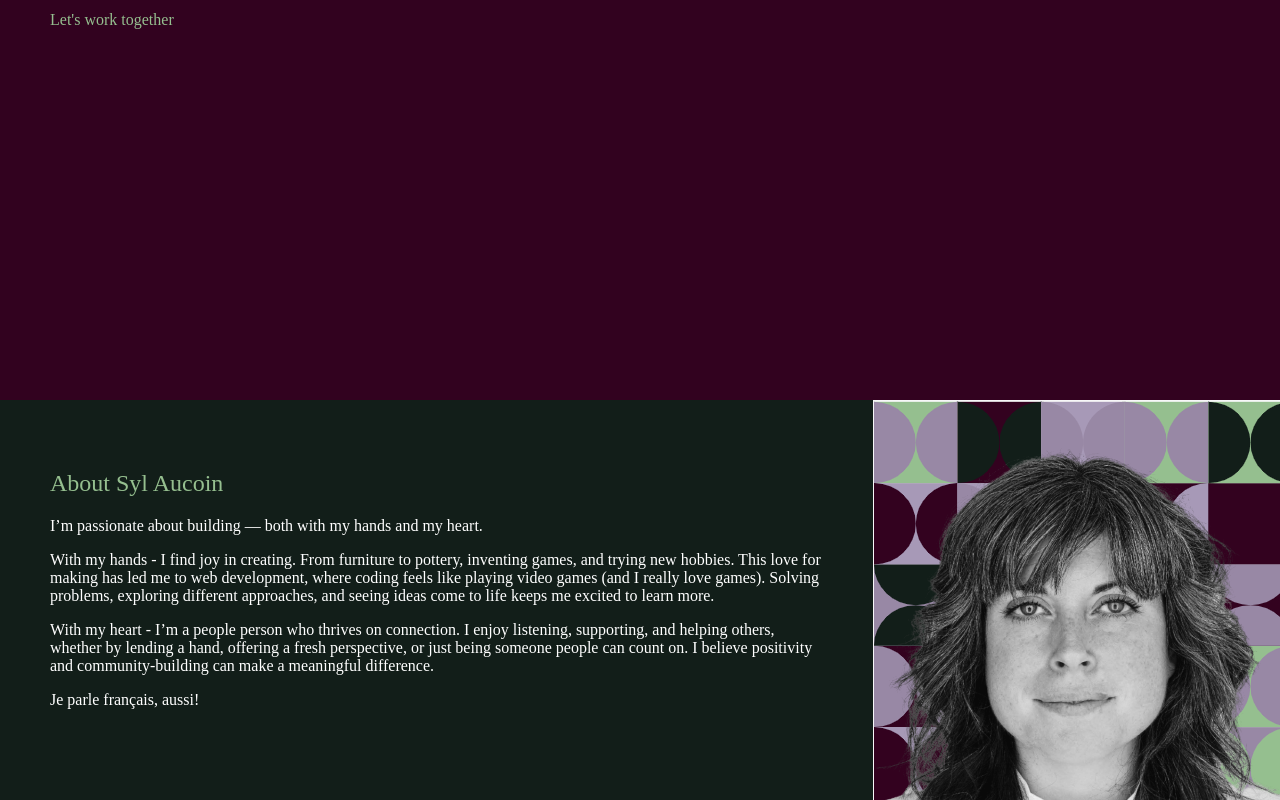
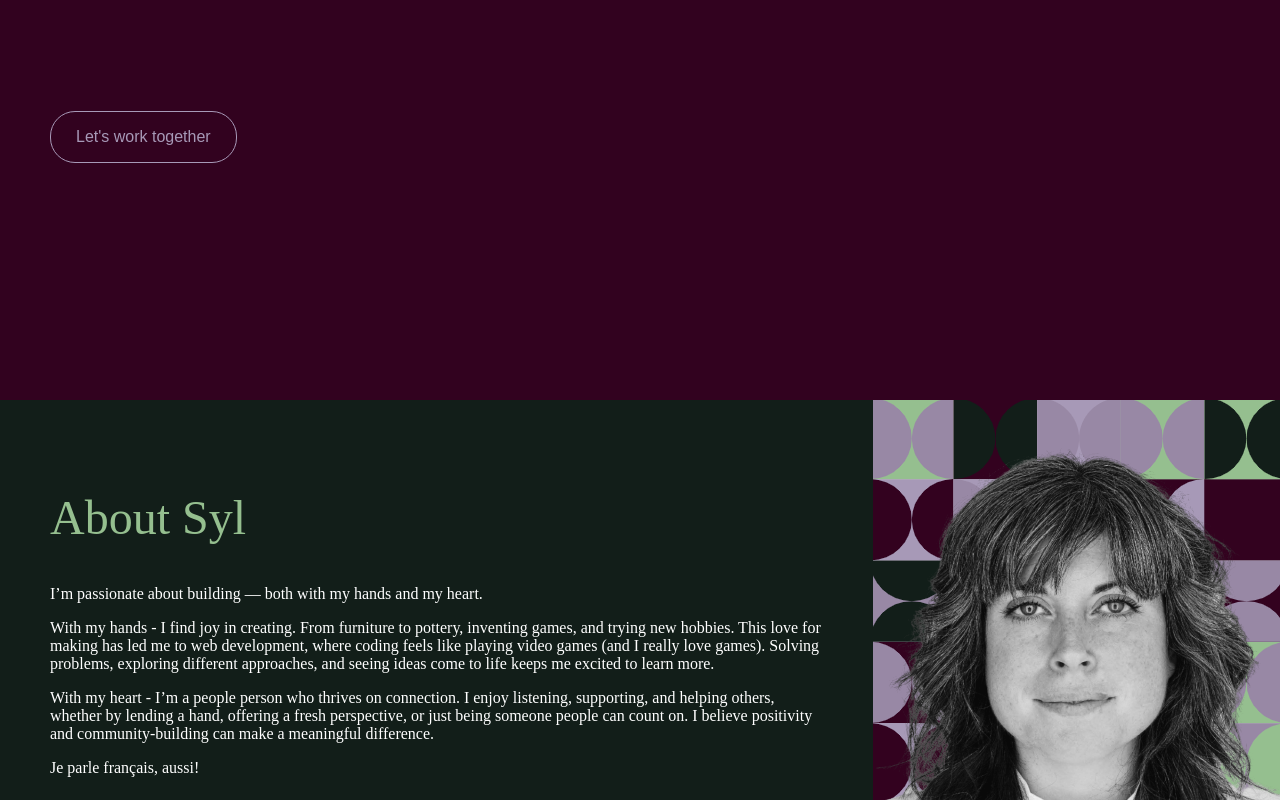
Before and after one commit to therealsylaucoin/portfolio-2025, a React (Vite) app: page / in a window 1280 px wide. Shown: the part 180-980 px from the top of the page. Built offline with nearby package versions, Linux system fonts and the light colour scheme; a web font is replaced by a local one.

Commit message:
wrap up styling

```diff
--- a/public/locales/en/translation.json
+++ b/public/locales/en/translation.json
@@ -2,7 +2,7 @@
     "heading": "Hi, I'm Syl Aucoin,",
     "subheading": "and I'm a Web Developer.",
     "headerLink": "Let's work together",
-    "aboutHeading": "About Syl Aucoin",
+    "aboutHeading": "About Syl",
     "about": [
         {
             "copy": "I’m passionate about building — both with my hands and my heart.",
@@ -89,7 +89,7 @@
         "Firebase",
         "Accessibility"
     ],
-    "skillsStylingHeading": "Styling & Design",
+    "skillsStylingHeading": "Styling",
     "skillsStylingList": [
         "CSS",
         "SASS",
@@ -137,5 +137,5 @@
             "href": "https://www.instagram.com/sylaucoin"
         }
     ],
-    "getInTouch": "I'd love to connect!"
+    "getInTouch": "Let's connect!"
 }
--- a/public/locales/fr/translation.json
+++ b/public/locales/fr/translation.json
@@ -2,7 +2,7 @@
     "heading": "Bonjour, j'suis Syl Aucoin,",
     "subheading": "et j'suis développeur web.",
     "headerLink": "Travaillons ensemble",
-    "aboutHeading": "A propos de Syl Aucoin",
+    "aboutHeading": "A propos de Syl",
     "about": [
         {
             "copy": "La création me passionne, à la fois avec mes mains et mon cœur.",
@@ -89,7 +89,7 @@
         "Firebase",
         "Accessibilité"
     ],
-    "skillsStylingHeading": "Style & Design",
+    "skillsStylingHeading": "Style",
     "skillsStylingList": [
         "CSS",
         "SASS",
--- a/src/components/about/aboutSection.tsx
+++ b/src/components/about/aboutSection.tsx
@@ -2,21 +2,32 @@ import { useTranslation } from "react-i18next";
 import DynamicText from "../shared/dynamicText";
 import { AboutProps } from "./types";
 import styled from "styled-components";
-import { theme } from "../../styles/theme";
+import { theme, device } from "../../styles/theme";
 
 const Wrapper = styled.section`
   display: flex;
   justify-content: space-between;
   background-color: ${theme.colors.hunter};
   padding: 0;
+  flex-direction: column;
+
+  @media ${device.tablet} {
+    flex-direction: row;
+  }
 `;
 
 const TextContainer = styled.div`
-  padding: 50px;
+  padding: 20px;
+
+  @media ${device.tablet} {
+    padding: 50px;
+  }
 `;
 
 const ImageContainer = styled.div`
   background-image: url("src/assets/headshotBg.png");
+  display: flex;
+  justify-content: center;
 `
 
 const AboutSection = () => {
@@ -27,7 +38,7 @@ const AboutSection = () => {
   return (
     <Wrapper>
       <TextContainer>
-        <DynamicText type="h2" t="aboutHeading" color={theme.colors.green}/>
+        <DynamicText type="h2" t="aboutHeading" color={theme.colors.green} size={theme.fonts.l}/>
         {about.map(({type, copy}, index) => (
           <DynamicText key={index} type={type} t={copy}/>
         ))}
--- a/src/components/footer/footer.tsx
+++ b/src/components/footer/footer.tsx
@@ -2,11 +2,6 @@ import { useTranslation } from "react-i18next";
 import DynamicLink from "../shared/dynamicLink";
 import DynamicText from "../shared/dynamicText";
 import { SocialProps } from "./types";
-import styled from "styled-components";
-
-const ListItem = styled.li`
-    text-align: right;
-`
 
 const Footer = () => {
     const { t, ready } = useTranslation();
@@ -14,13 +9,13 @@ const Footer = () => {
     const socials = t("socials", { returnObjects: true }) as SocialProps[];
 
     return (
-        <footer>
+        <footer id="footer">
             <DynamicText t="getInTouch" size="3rem"/>
             <ul>
             {socials.map(({name, href, ariaLabel}) => (
-                <ListItem key={name}>
+                <li key={name}>
                     <DynamicLink t={name} href={href} ariaLabel={ariaLabel}/>
-                </ListItem>
+                </li>
             ))}
             </ul>
         </footer>
--- a/src/components/header/header.tsx
+++ b/src/components/header/header.tsx
@@ -1,15 +1,29 @@
 import LocaleSwitcher from "../../i18n/LocaleSwitcher";
 import DynamicText from "../shared/dynamicText";
-import DynamicLink from "../shared/dynamicLink";
 import styled from "styled-components";
-import { theme } from "../../styles/theme";
+import { theme, device } from "../../styles/theme";
 
 const Wrapper = styled.header`
   display: flex;
   justify-content: space-between;
   align-items: flex-start;
   min-height: 60vh;
+  flex-direction: column-reverse;
+
+  @media ${device.tablet} {
+    flex-direction: row;
+  }
 `;
+
+const StyledButton = styled.button`
+  border: 1px solid ${theme.colors.mauve};
+  color: ${theme.colors.mauve};
+  background-color: transparent;
+  border-radius: 25px;
+  padding: 0 25px;
+  cursor: pointer;
+  margin-top: 100px;
+`
 
 const Header = () => {
   return (
@@ -17,7 +31,14 @@ const Header = () => {
       <div>
         <DynamicText type="h1" t="heading" size={theme.fonts.xl}/>
         <DynamicText type="h2" t="subheading" color={theme.colors.mauve} fontWeight="lighter"/>
-        <DynamicLink t="headerLink" href="/" ariaLabel=""/>
+        <StyledButton onClick={() => {
+          const element = document.getElementById('footer');
+          element?.scrollIntoView({
+            behavior: 'smooth'
+          });
+        }}>
+          <DynamicText t="headerLink" size={theme.fonts.base}/>
+        </StyledButton>
       </div>
       <LocaleSwitcher/>
     </Wrapper>
--- a/src/components/projects/project.tsx
+++ b/src/components/projects/project.tsx
@@ -3,16 +3,24 @@ import DynamicLink from "../shared/dynamicLink";
 import DynamicText from "../shared/dynamicText";
 import { ProjectProps } from "./types";
 import styled from "styled-components";
-import { theme } from "../../styles/theme";
+import { theme, device } from "../../styles/theme";
 
 const Wrapper = styled.li`
   background-color: rgba(0, 0, 0, .25);
-  width: 25%;
+  width: 100%;
   display: flex;
   flex-direction: column;
   justify-content: space-between;
   padding: 15px;
-  border-radius: 10px;
+  border-radius: 20px;
+
+  @media ${device.tablet} {
+    width: 40%;
+  }
+
+  @media ${device.laptop} {
+    width: 25%;
+  }
 `;
 
 const ImageContainer = styled.div`
@@ -34,12 +42,18 @@ const Project = ({ project }: ProjectProps) => {
       <div>
         <DynamicText t={title} color={theme.colors.green} size={theme.fonts.md}/>
         <DynamicText t={description} />
-        <DynamicLink href={liveUrl} t="projectsLiveLink" ariaLabel="projectsLiveAria"/>
+        <p>
+          <DynamicLink href={liveUrl} t="projectsLiveLink" ariaLabel="projectsLiveAria"/>
+        </p>
         {githubUrl && (
-          <DynamicLink href={githubUrl} t="projectsGithubLink"  ariaLabel="projectsGithubAria"/>
+          <p>
+            <DynamicLink href={githubUrl} t="projectsGithubLink"  ariaLabel="projectsGithubAria"/>
+          </p>
         )}
         {demoUrl && (
-          <DynamicLink href={demoUrl} t="projectsDemoLink" ariaLabel="projectsDemoAria"/>
+          <p>
+            <DynamicLink href={demoUrl} t="projectsDemoLink" ariaLabel="projectsDemoAria"/>
+          </p>
         )}
       </div>
       <ImageContainer>
--- a/src/components/shared/dynamicLink.tsx
+++ b/src/components/shared/dynamicLink.tsx
@@ -5,7 +5,7 @@ export const DynamicLink = ({ t, href, ariaLabel }: DynamicLinkProps) => {
   const { t: translate } = useTranslation();
 
   return <a href={href} aria-label={ariaLabel}>
-    <p>{translate(t)}</p>
+    <span>{translate(t)}</span>
   </a>;
 };
 
--- a/src/components/skills/skillsSection.tsx
+++ b/src/components/skills/skillsSection.tsx
@@ -1,7 +1,7 @@
 import { useTranslation } from "react-i18next";
 import DynamicText from "../shared/dynamicText";
 import styled from "styled-components";
-import { theme } from "../../styles/theme";
+import { theme, device } from "../../styles/theme";
 
 const SkillTypeWrapper = styled.div`
   display: flex;
@@ -10,16 +10,25 @@ const SkillTypeWrapper = styled.div`
 `;
 
 const GridWrapper = styled.div`
+  display: flex;
+  flex-direction: column;
+
+  @media ${device.tablet} {
     display: grid;
     grid-template-columns: 2fr 1fr;
     grid-template-rows: 1fr;
     grid-column-gap: 5rem;
+  }
 `
 const Div1 = styled.div`
+  @media ${device.tablet} {
     grid-area: 1 / 1 / 2 / 2;
+  }
 `
 const Div2 = styled.div`
+  @media ${device.tablet} {
     grid-area: 1 / 2 / 2 / 3;
+  }
 `
 
 const SkillsSection = () => {
--- a/src/i18n/LocaleSwitcher.tsx
+++ b/src/i18n/LocaleSwitcher.tsx
@@ -7,6 +7,7 @@ const LocaleSwitcherWrapper = styled.div`
   display: flex;
   gap: 0.5rem;
   align-items: center;
+  margin-bottom: 50px;
 `;
 
 const LanguageButton = styled.button<LanguageButtonProps>`
--- a/src/styles/global.ts
+++ b/src/styles/global.ts
@@ -1,4 +1,5 @@
 import { createGlobalStyle } from 'styled-components';
+import { device } from './theme';
 
 export const GlobalStyles = createGlobalStyle`
   body {
@@ -8,7 +9,7 @@ export const GlobalStyles = createGlobalStyle`
     font-weight: lighter;
     font-size: 1rem;
     margin: 0 auto;
-    max-width: 1500px;
+    max-width: 1440px;
   }
   h1 {
     margin: 0;
@@ -34,6 +35,10 @@ export const GlobalStyles = createGlobalStyle`
   header,
   section,
   footer {
-    padding: 50px;
+    padding: 20px;
+
+    @media ${device.tablet} {
+      padding: 50px;
+    }
   }
 `;
--- a/src/styles/theme.ts
+++ b/src/styles/theme.ts
@@ -7,10 +7,6 @@ export const theme = {
     purple: '#32021F',
     mauve: '#A799B7'
   },
-    paddings: {
-      container: '15px',
-      pageTop: '30px',
-    },
   fonts: {
     base: '1rem',
     md: '1.5rem',
@@ -18,3 +14,24 @@ export const theme = {
     xl: '4rem'
   }
 };
+
+const size = {
+  mobileS: '320px',
+  mobileM: '375px',
+  mobileL: '425px',
+  tablet: '768px',
+  laptop: '1024px',
+  laptopL: '1440px',
+  desktop: '2560px'
+}
+
+export const device = {
+  mobileS: `(min-width: ${size.mobileS})`,
+  mobileM: `(min-width: ${size.mobileM})`,
+  mobileL: `(min-width: ${size.mobileL})`,
+  tablet: `(min-width: ${size.tablet})`,
+  laptop: `(min-width: ${size.laptop})`,
+  laptopL: `(min-width: ${size.laptopL})`,
+  desktop: `(min-width: ${size.desktop})`,
+  desktopL: `(min-width: ${size.desktop})`
+};
```
Also changed, not shown: src/assets/headshotBg.png. Lines whose indentation alone changed are shown as unchanged.
